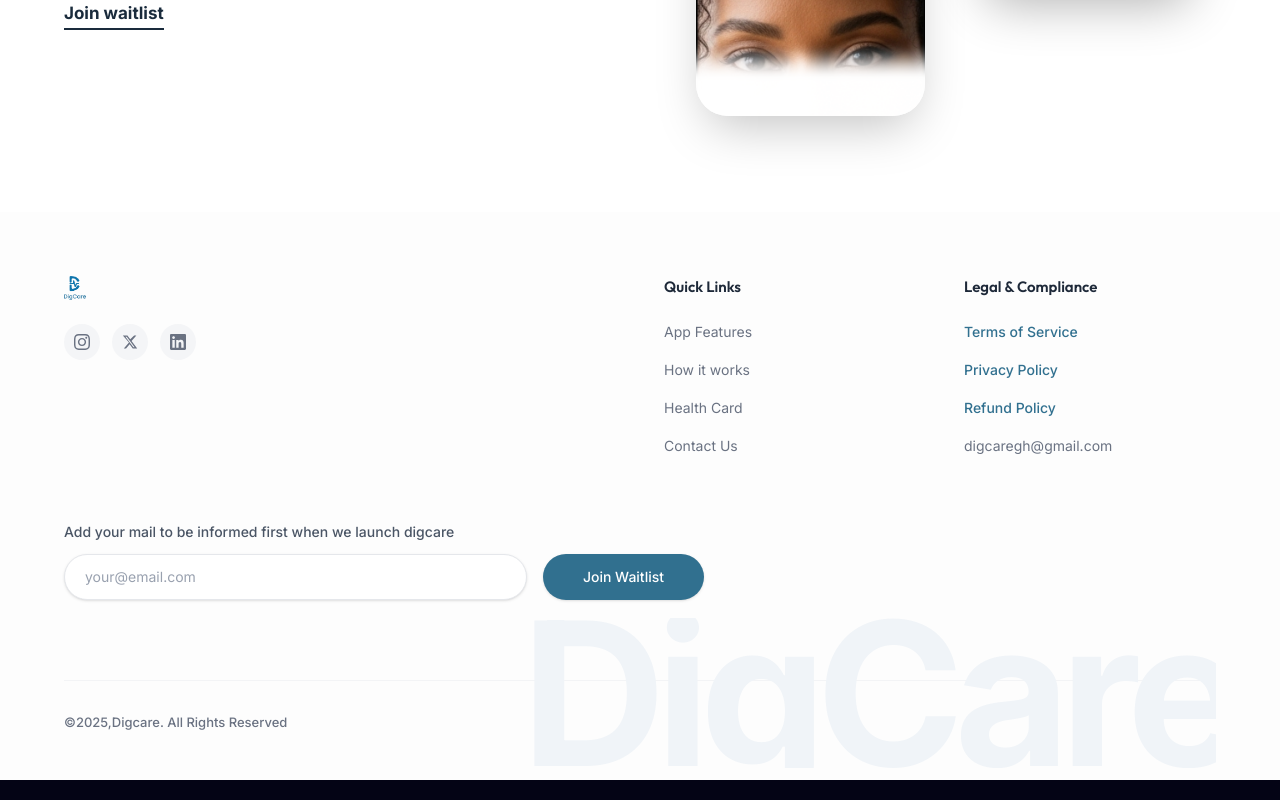
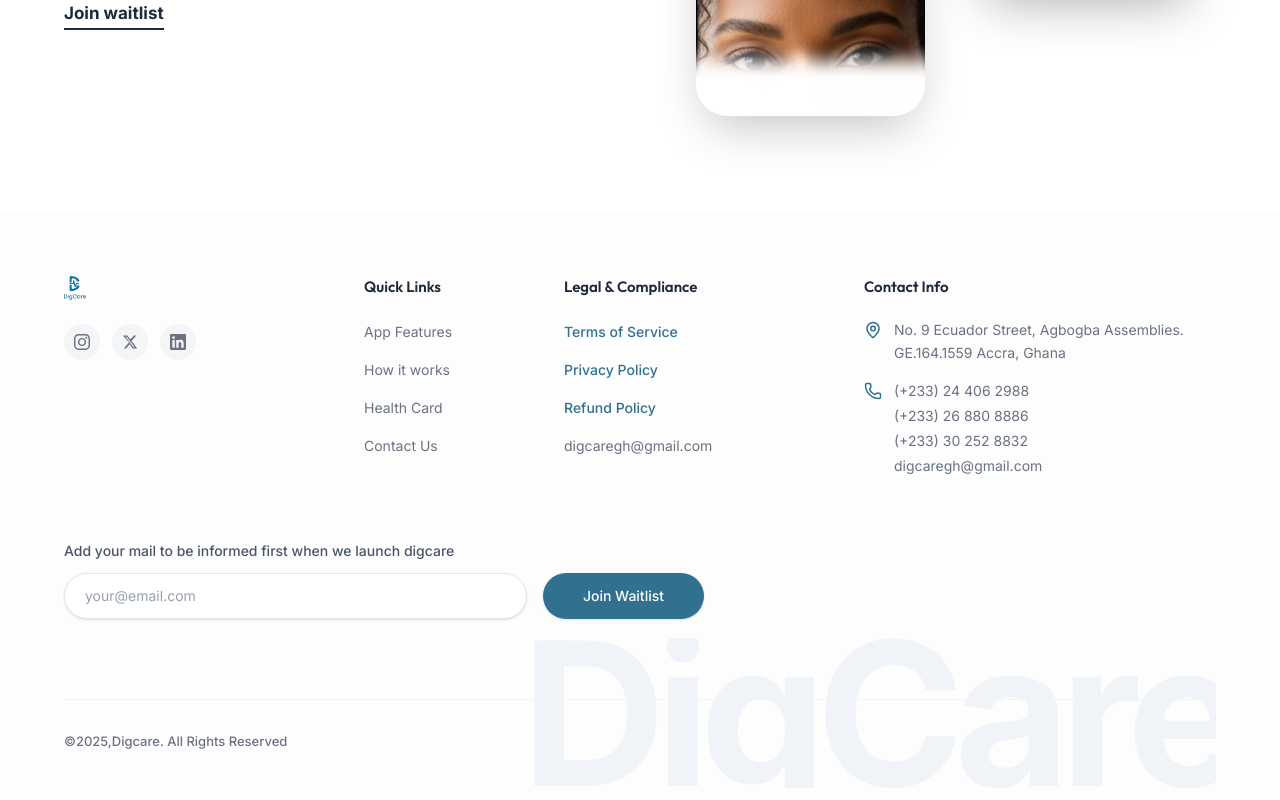
Before and after one commit to haariswaqas/digcaregh, a Next.js app: page / in a window 1280 px wide. Shown: the part 6346-7146 px from the top of the page. Built offline with nearby package versions, Linux system fonts and the light colour scheme.

Commit message:
updated contact info in footer

```diff
--- a/src/components/Footer.tsx
+++ b/src/components/Footer.tsx
@@ -2,10 +2,8 @@
 
 import Link from "next/link";
 import { useState, type FormEvent } from "react";
-import { CheckCircle } from "lucide-react";
-
 import { usePathname, useRouter } from "next/navigation";
-
+import { CheckCircle, MapPin, Phone } from "lucide-react";
 
 const InstagramIcon = () => (
   <svg xmlns="http://www.w3.org/2000/svg" width="16" height="16" viewBox="0 0 24 24" fill="currentColor">
@@ -31,6 +29,7 @@
   const pathname = usePathname();
   const router = useRouter();
 
+  // Scroll on the home page, otherwise go to the home page and jump to the section
   const goToSection = (id: string) => {
     if (pathname === "/") {
       document.getElementById(id)?.scrollIntoView({ behavior: "smooth" });
@@ -38,6 +37,7 @@
       router.push(`/#${id}`);
     }
   };
+
   const handleSubmit = async (e: FormEvent<HTMLFormElement>) => {
     e.preventDefault();
     setLoading(true);
@@ -77,10 +77,10 @@
   return (
     <footer id="footer" className="bg-[#fdfdfd] pt-16 pb-8 overflow-hidden relative">
       <div className="max-w-[1200px] mx-auto px-6 relative z-10">
-        <div className="grid grid-cols-1 md:grid-cols-12 gap-12 mb-16">
+        <div className="grid grid-cols-1 sm:grid-cols-2 lg:grid-cols-12 gap-12 mb-16">
 
           {/* Logo & Socials */}
-          <div className="md:col-span-6">
+          <div className="sm:col-span-2 lg:col-span-3">
             <img src="/assets/digicareLogo.png" alt="DigCare" className="h-6 mb-6" />
             <div className="flex gap-3">
               <a href="https://www.instagram.com/digcareofficial" target="_blank"
@@ -95,12 +95,11 @@
                 rel="noopener noreferrer" aria-label="LinkedIn" className="w-9 h-9 rounded-full bg-[#f4f5f7] flex items-center justify-center text-gray-500 hover:bg-gray-200 transition-colors">
                 <LinkedInIcon />
               </a>
-
             </div>
           </div>
 
           {/* Quick Links */}
-          <div className="md:col-span-3">
+          <div className="lg:col-span-2">
             <h4 className="font-semibold text-gray-800 mb-5 text-[15px]">Quick Links</h4>
             <ul className="space-y-3.5">
               <li><Link href="/#features" className="text-[14px] text-gray-500 hover:text-gray-900 transition-colors">App Features</Link></li>
@@ -119,13 +118,45 @@
           </div>
 
           {/* Legal & Policy */}
-          <div className="md:col-span-3">
+          <div className="lg:col-span-3">
             <h4 className="font-semibold text-gray-800 mb-5 text-[15px]">Legal & Compliance</h4>
             <ul className="space-y-3.5">
               <li><Link href="/terms-of-service" className="text-[14px] font-medium text-[#31708f] hover:text-[#255871] transition-colors">Terms of Service</Link></li>
               <li><Link href="/privacy-policy" className="text-[14px] font-medium text-[#31708f] hover:text-[#255871] transition-colors">Privacy Policy</Link></li>
               <li><Link href="/#refund-policy" className="text-[14px] font-medium text-[#31708f] hover:text-[#255871] transition-colors">Refund Policy</Link></li>
               <li><a href="mailto:digcaregh@gmail.com" className="text-[14px] text-gray-500 hover:text-gray-900 transition-colors">digcaregh@gmail.com</a></li>
+            </ul>
+          </div>
+
+          {/* Contact Info */}
+          <div className="lg:col-span-4">
+            <h4 className="font-semibold text-gray-800 mb-5 text-[15px]">Contact Info</h4>
+            <ul className="space-y-4">
+              <li className="flex items-start gap-3">
+                <MapPin size={18} className="mt-0.5 shrink-0 text-[#31708f]" />
+                <address className="not-italic text-[14px] leading-relaxed text-gray-500">
+                  No. 9 Ecuador Street, Agbogba Assemblies.
+                  <br />
+                  GE.164.1559 Accra, Ghana
+                </address>
+              </li>
+              <li className="flex items-start gap-3">
+                <Phone size={18} className="mt-0.5 shrink-0 text-[#31708f]" />
+                <div className="flex flex-col gap-1 text-[14px] text-gray-500">
+                  <a href="tel:+233244062988" className="hover:text-gray-900 transition-colors">
+                    (+233) 24 406 2988
+                  </a>
+                  <a href="tel:+233268808886" className="hover:text-gray-900 transition-colors">
+                    (+233) 26 880 8886
+                  </a>
+                  <a href="tel:+233302528832" className="hover:text-gray-900 transition-colors">
+                    (+233) 30 252 8832
+                  </a>
+                  <a href="email:digcaregh@gmail.com" className="hover:text-gray-900 transition-colors">
+                    digcaregh@gmail.com
+                  </a>
+                </div>
+              </li>
             </ul>
           </div>
         </div>
```
